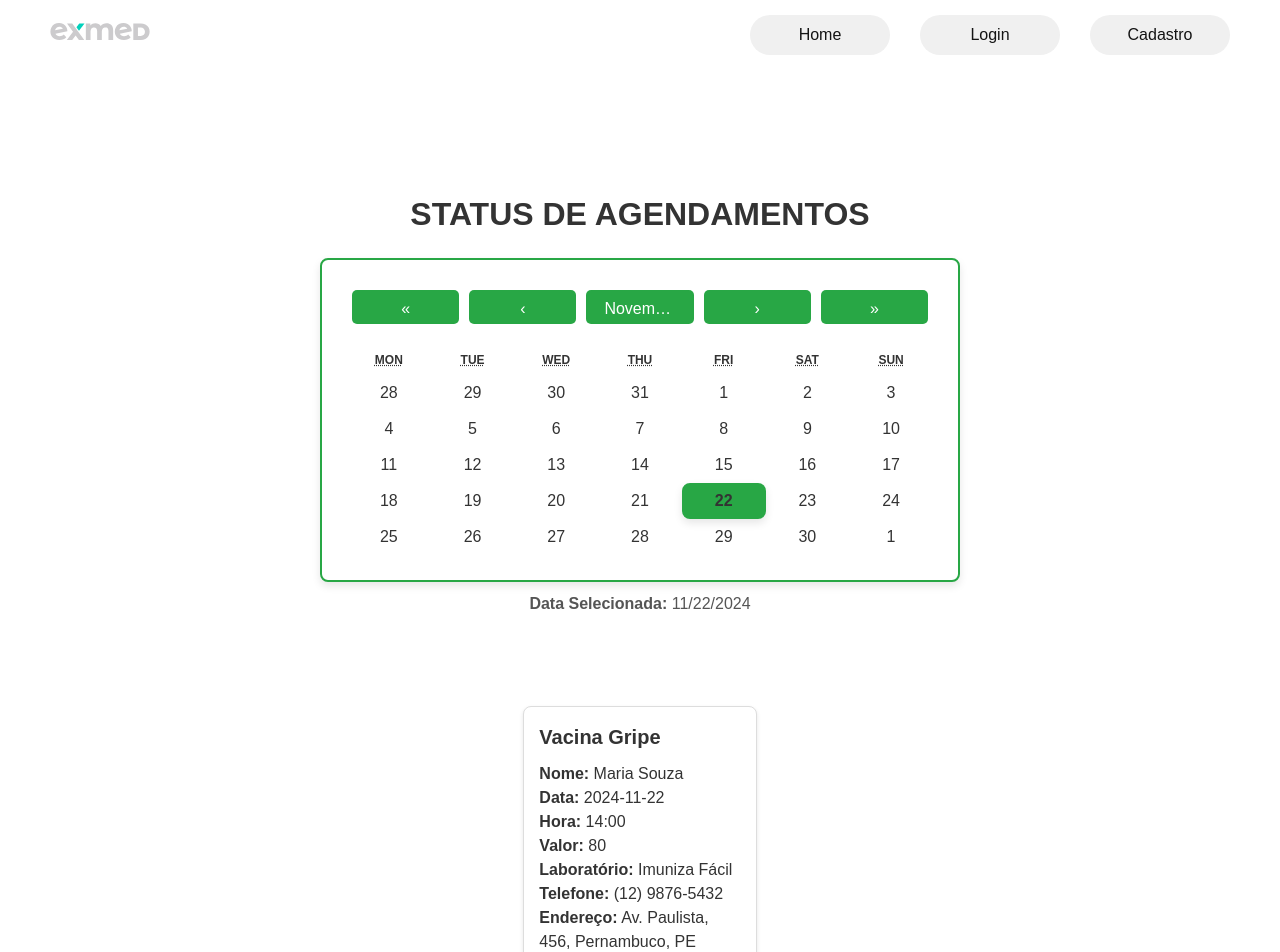
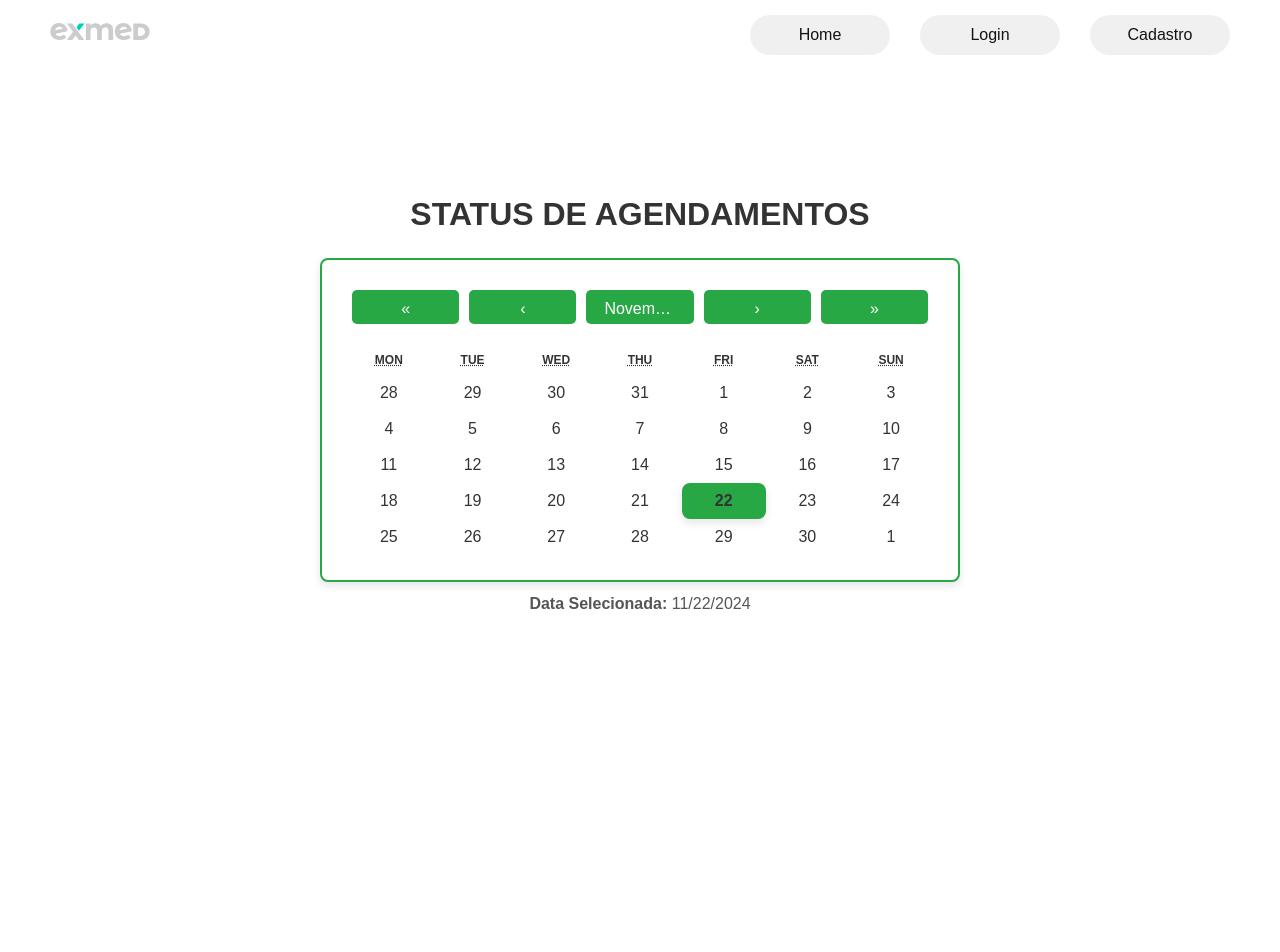
Before and after one commit to Shellbaka/projetoexmed, a React (Vite) app: page /agendamentos in a window 1280 px wide. Shown: the top 952 px of the page. Built offline with nearby package versions, Linux system fonts and the light colour scheme.

Commit message:
alteracao nas datas

```diff
--- a/src/pages/Agendamentos/Agendamentos.jsx
+++ b/src/pages/Agendamentos/Agendamentos.jsx
@@ -61,7 +61,7 @@ const [agendamentos, setAgendamentos] = useState([
       id: 5,
       tipo: 'Radiologista',
       nome: 'Cleber Freitas',
-      data: '2024-11-23',
+      data: '2024-11-25',
       hora: '13:00',
       valor: 200.0,
       laboratorio: 'Radiofácil',
@@ -74,7 +74,7 @@ const [agendamentos, setAgendamentos] = useState([
       id: 6,
       tipo: 'Vacina Gripe',
       nome: 'Maria Souza',
-      data: '2024-11-22',
+      data: '2024-11-26',
       hora: '14:00',
       valor: 80.0,
       laboratorio: 'Imuniza Fácil',
```
